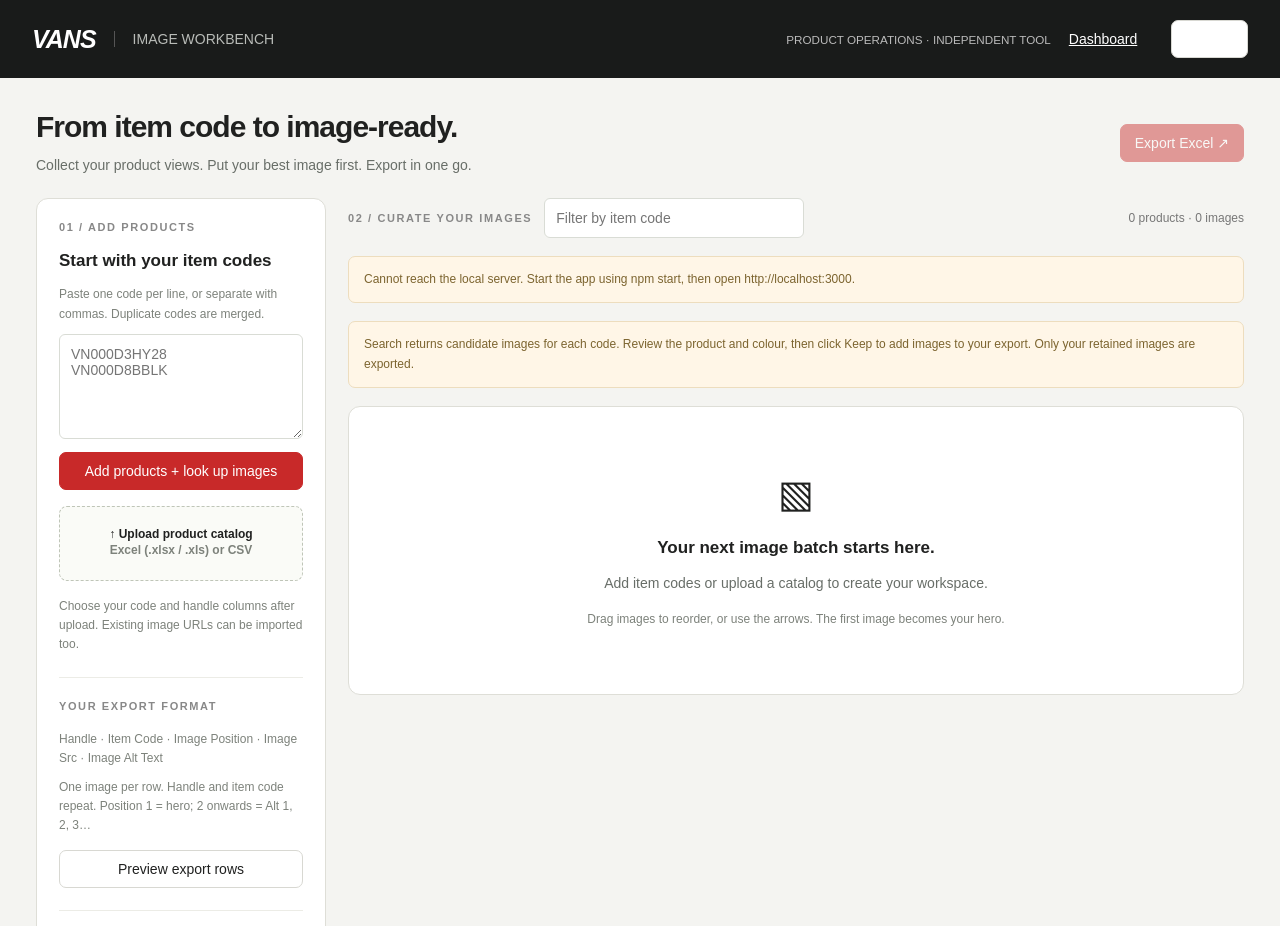
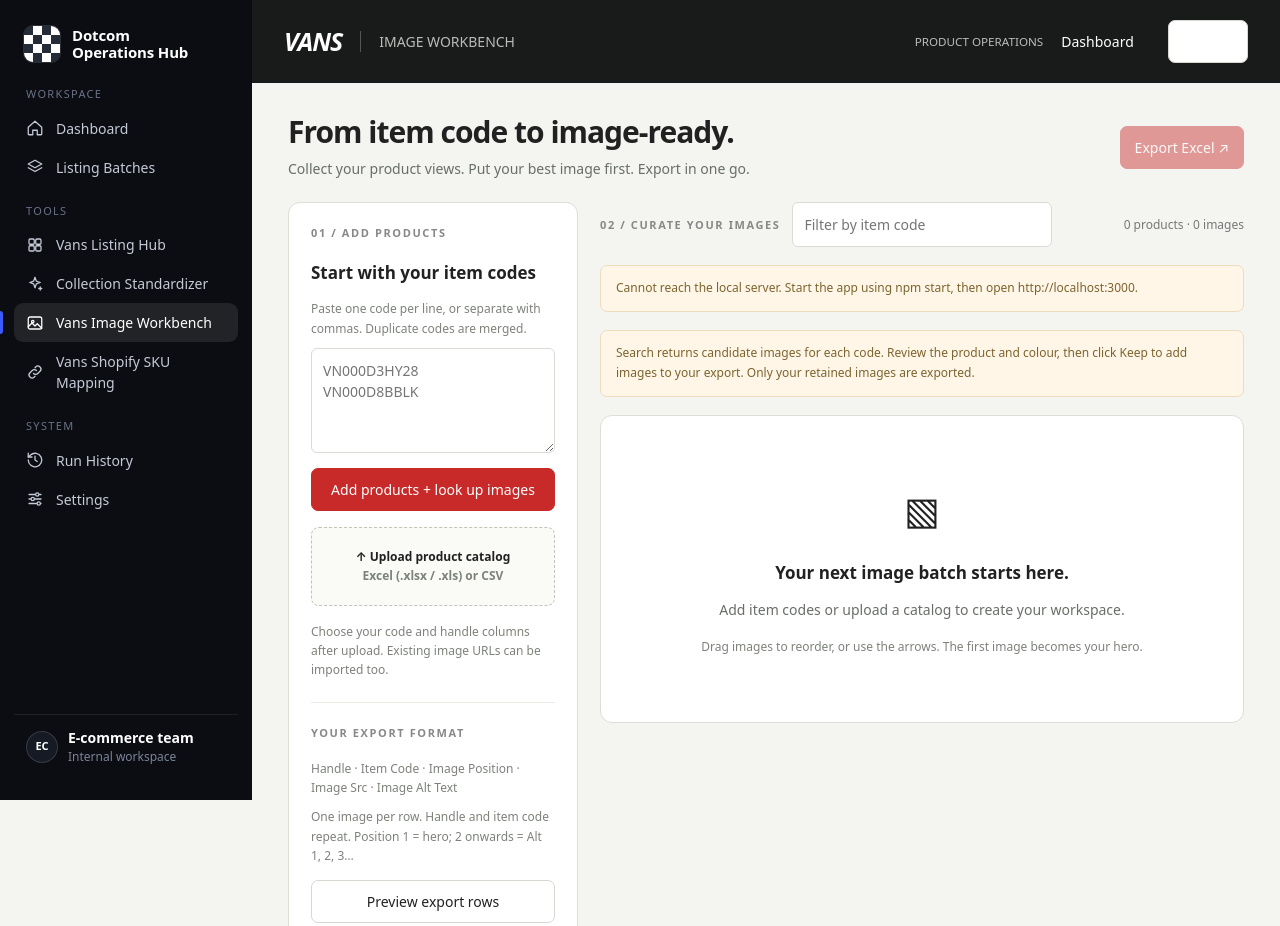
Before and after one commit to ethanraa-lab/vansoperation-hub, a website: page vans_image.html in a window 1280 px wide. Shown: the top 926 px of the page. Drawn offline with Linux system fonts and the light colour scheme; no server answers.

Commit message:
Unify hub sidebar navigation

```diff
--- a/vans_image.html
+++ b/vans_image.html
@@ -1,5 +1,7 @@
 <!doctype html>
 <html lang="en">
+<head>
+  <link rel="stylesheet" href="./shared.css" />
   <meta charset="utf-8" /><meta
     name="viewport"
     content="width=device-width,initial-scale=1"
@@ -12,9 +14,7 @@
       margin: 0;
       background: #f4f4f1;
       color: #202120;
-      font:
-        14px Arial,
-        sans-serif;
+      font: 14px/1.5 var(--sans);
     }
     button,
     input,
@@ -42,7 +42,7 @@
       color: white;
       border-color: #c82929;
     }
-    header {
+    .workbench-header {
       background: #191b1a;
       color: white;
       padding: 20px 32px;
@@ -50,22 +50,23 @@
       align-items: center;
       gap: 18px;
     }
-    header strong {
+    .workbench-header strong {
       font-size: 25px;
       font-style: italic;
       letter-spacing: -1px;
     }
-    header span {
+    .workbench-header span {
       color: #b9bcb8;
       border-left: 1px solid #555;
       padding-left: 18px;
     }
-    header small {
+    .workbench-header small {
       margin-left: auto;
       color: #bbb;
     }
-    .top {
+    .workbench .top {
       padding: 32px 36px 22px;
+      margin-bottom: 0;
       display: flex;
       align-items: center;
       justify-content: space-between;
@@ -91,6 +92,11 @@
       border: 1px solid #deded7;
       border-radius: 12px;
       padding: 22px;
+    }
+    .workbench {
+      min-width: 0;
+      max-width: none;
+      padding: 0;
     }
     .side {
       align-self: start;
@@ -334,7 +340,7 @@
     .full {
       width: 100%;
     }
-    a {
+    .workbench a {
       color: #9b2424;
     }
     .savehint {
@@ -342,7 +348,7 @@
       color: #aaa;
       margin-top: 16px;
     }
-    @media (max-width: 850px) {
+    @media (max-width: 1100px) {
       .layout {
         grid-template-columns: 1fr;
         padding: 0 16px 20px;
@@ -357,10 +363,10 @@
       .producthead {
         flex-wrap: wrap;
       }
-      header {
+      .workbench-header {
         padding: 18px;
       }
-      header small {
+      .workbench-header small {
         display: none;
       }
       .toolbar {
@@ -368,9 +374,13 @@
       }
     }
   </style>
-  <header>
+</head>
+<body data-page="images">
+  <aside id="side"></aside>
+  <main class="workbench">
+  <header class="workbench-header">
     <strong>VANS</strong><span>IMAGE WORKBENCH</span
-    ><small>PRODUCT OPERATIONS · INDEPENDENT TOOL</small
+    ><small>PRODUCT OPERATIONS</small
     ><a href="./index.html" style="color: inherit">Dashboard</a
     ><button id="logout" style="margin-left: 16px">Log out</button>
   </header>
@@ -384,7 +394,7 @@
     <button class="primary" id="export">Export Excel ↗</button>
   </div>
   <div class="layout">
-    <aside class="panel side">
+    <section class="panel side">
       <div class="eyebrow">01 / ADD PRODUCTS</div>
       <h2>Start with your item codes</h2>
       <p class="muted">
@@ -425,8 +435,8 @@
         between devices.
       </div>
       <div id="status" role="status" class="status"></div>
-    </aside>
-    <main>
+    </section>
+    <section aria-label="Image results">
       <div class="toolbar">
         <div class="eyebrow" style="margin: 0">02 / CURATE YOUR IMAGES</div>
         <input
@@ -451,8 +461,9 @@
         </p>
         <div class="preview" id="rows"></div>
       </section>
-    </main>
+    </section>
   </div>
+  </main>
   <dialog id="mapping">
     <h2>Map your catalog columns</h2>
     <p class="muted">
@@ -481,5 +492,7 @@
     </div>
   </dialog>
   <script src="https://cdn.sheetjs.com/xlsx-0.20.3/package/dist/xlsx.full.min.js"></script>
+  <script src="./shell.js"></script>
   <script src="./public/app.js"></script>
+</body>
 </html>
```
